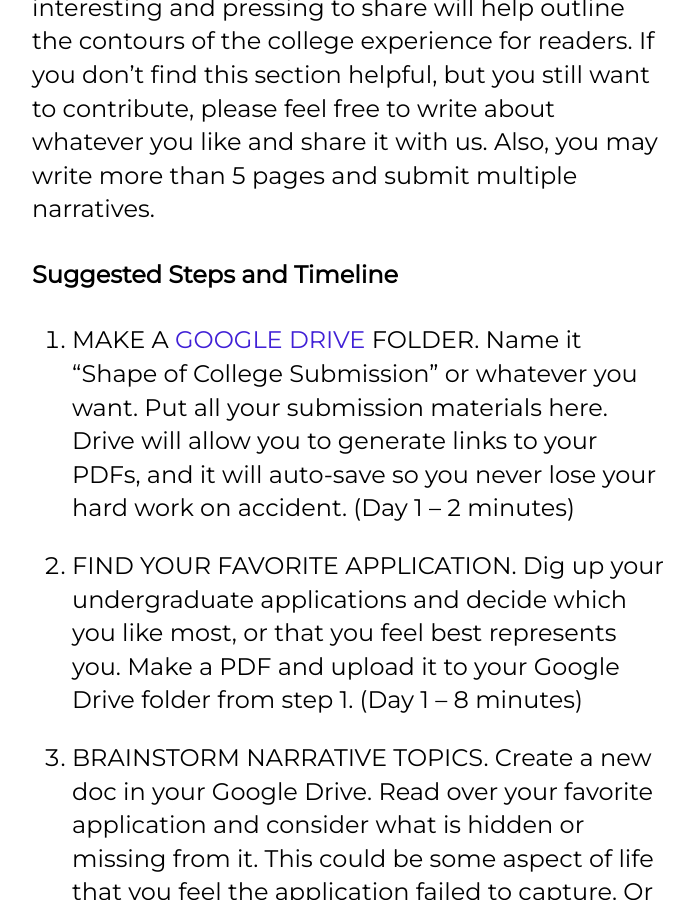
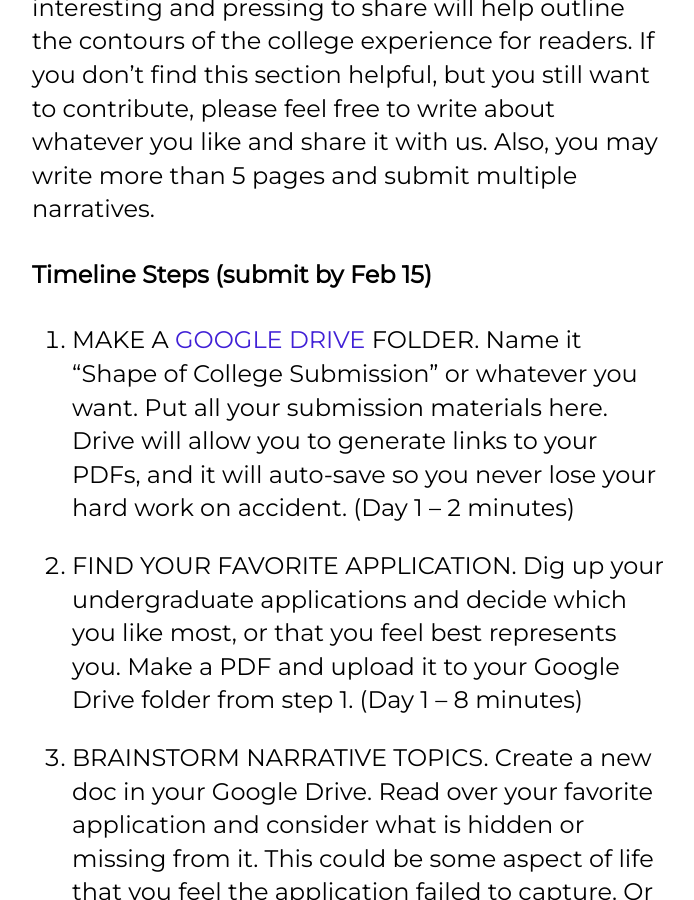
Before and after one commit to edspective/edspective.github.io, a Jekyll site: the page built from _pages/share.md, in a window 1280 px wide and 900 px high, scrolled down 3155 px. Shown: the whole window, without its empty margins (292-986 px from the left). Built offline with Jekyll 4.4.1, drawn with Linux system fonts in a browser that asks for light colours; nearby versions of some CDN libraries; some web fonts are replaced.

Commit message:
Update share.md

```diff
--- a/_pages/share.md
+++ b/_pages/share.md
@@ -44,7 +44,7 @@ How has your view of the world changed since leaving high school? Pick a single
 
 We are deliberately vague about any specific prompt. We believe that whatever you find most interesting and pressing to share will help outline the contours of the college experience for readers. If you don't find this section helpful, but you still want to contribute, please feel free to write about whatever you like and share it with us. Also, you may write more than 5 pages and submit multiple narratives.
 
-#### Suggested Steps and Timeline
+#### Timeline Steps (submit by Feb 15)
 
 1. MAKE A <a href="drive.google.com" target="_blank">GOOGLE DRIVE</a> FOLDER. Name it "Shape of College Submission" or whatever you want. Put all your submission materials here. Drive will allow you to generate links to your PDFs, and it will auto-save so you never lose your hard work on accident. (Day 1 &ndash; 2 minutes)
 
```
